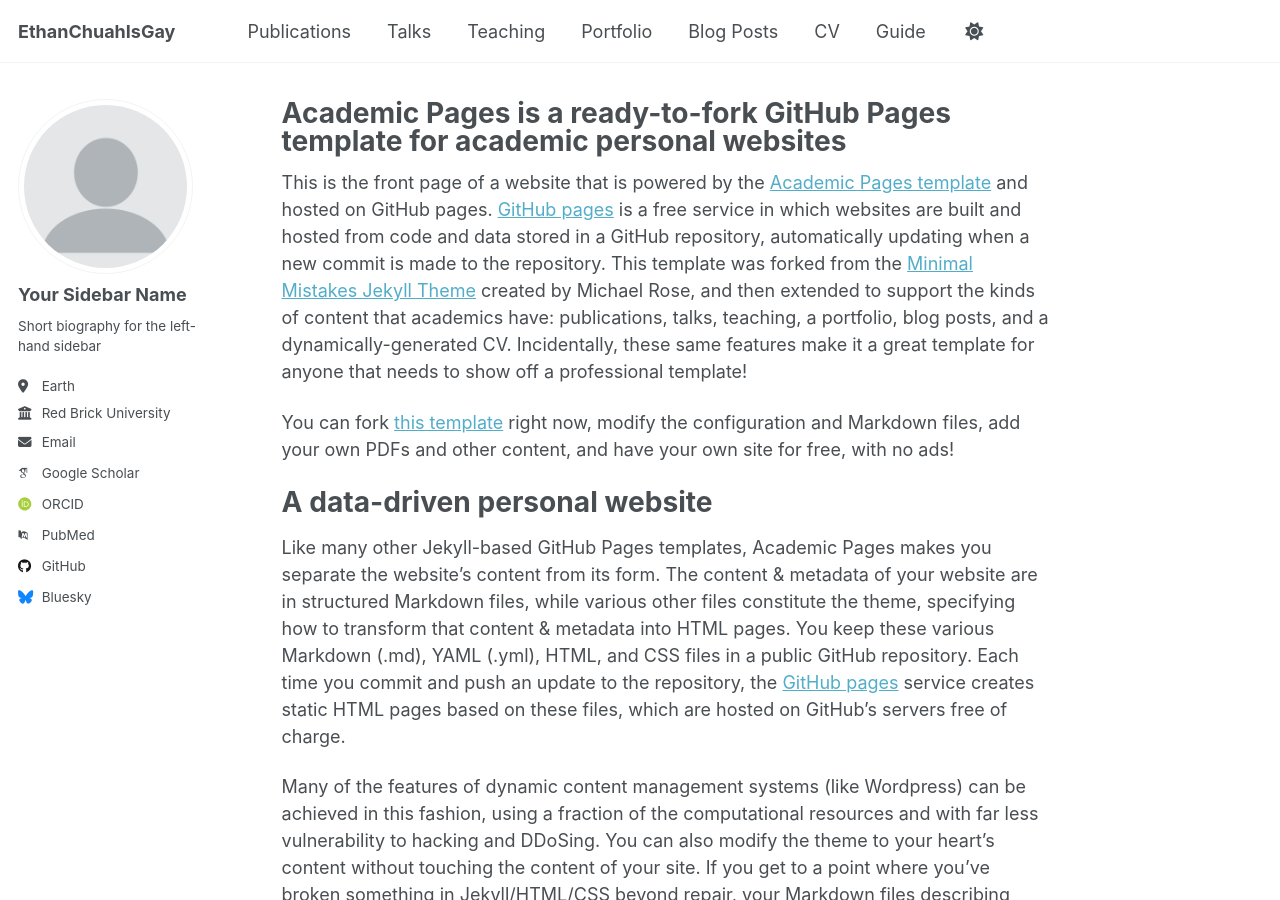
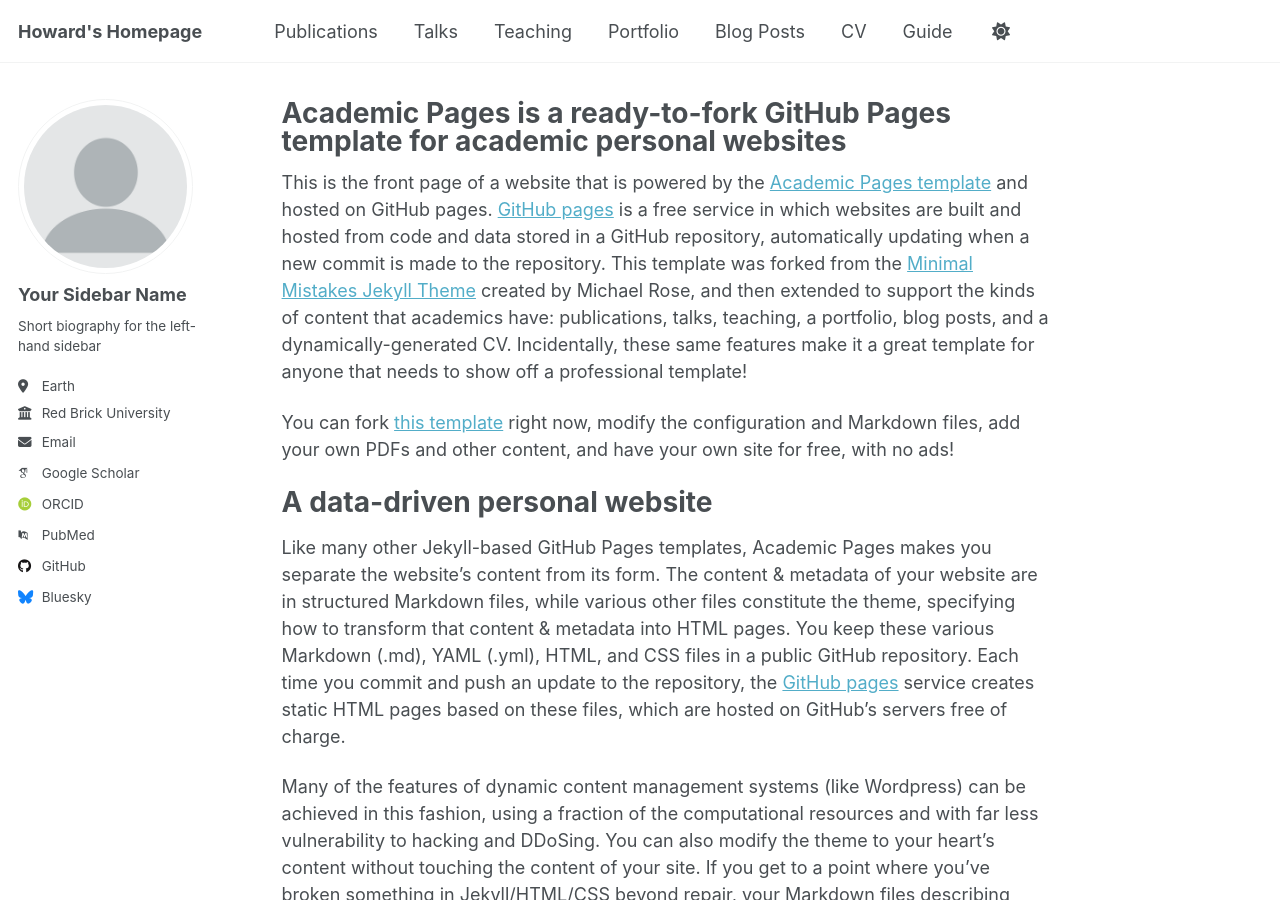
Before and after one commit to Howard-Ooi/Howard-Ooi.github.io, a Jekyll site: the page built from _pages/about.md, in a window 1280 px wide and 900 px high. Built offline with Jekyll 4.4.1, drawn with Linux system fonts in a browser that asks for light colours; some web fonts are replaced; a script that is not in the unit is left out.

Commit message:
“update-title”

```diff
--- a/_config.yml
+++ b/_config.yml
@@ -9,7 +9,7 @@
 # Basic Site Settings
 locale                   : "en-US"
 site_theme               : "default" # Currently available options are "default", "air"
-title                    : " EthanChuahIsGay"
+title                    : "Howard's Homepage"
 title_separator          : "-"
 name                     : &name "Howard Ooi"
 description              : &description "personal description"
```
